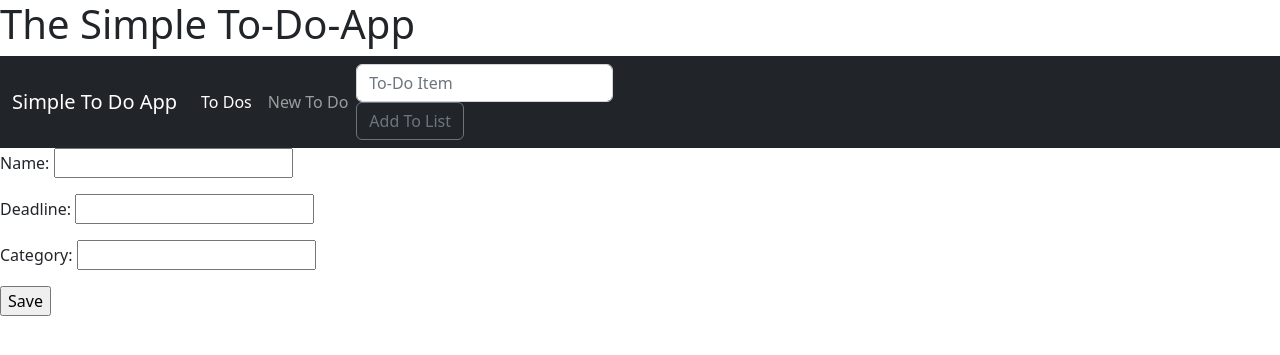
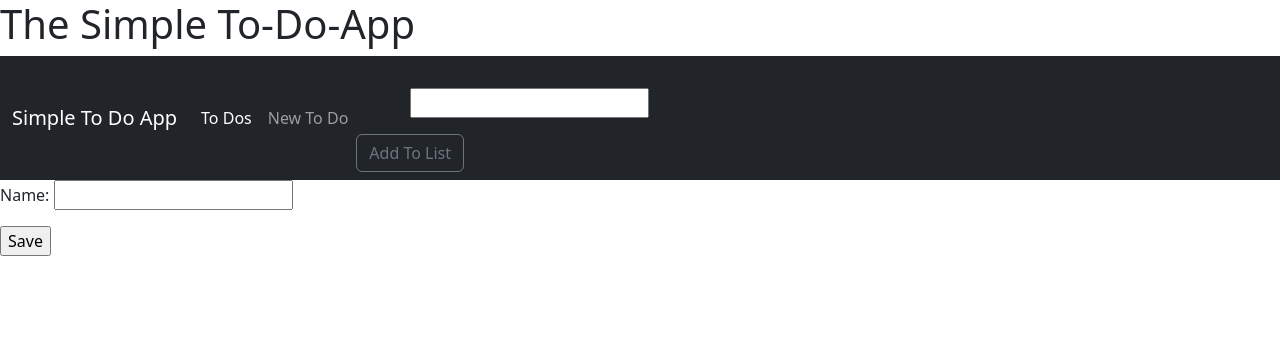
Before and after one commit to abgestoerzt/To-To-App_DJANGO, a Django app: page /create/ in a window 1280 px wide. Shown: the top 355 px of the page. Run offline with Django 3.2, Linux system fonts and the light colour scheme.

Commit message:
Added Form in HomeListView

```diff
--- a/to_do_app/templates/base.html
+++ b/to_do_app/templates/base.html
@@ -1,4 +1,3 @@
-
 <!DOCTYPE html>
 {% load static %}
 <html lang="en" dir="ltr">
@@ -7,10 +6,13 @@
   <meta charset="utf-8">
   <title>To-Do-App</title>
   <!-- CSS only -->
-<link href="https://cdn.jsdelivr.net/npm/bootstrap@5.2.0/dist/css/bootstrap.min.css" rel="stylesheet" integrity="sha384-gH2yIJqKdNHPEq0n4Mqa/HGKIhSkIHeL5AyhkYV8i59U5AR6csBvApHHNl/vI1Bx" crossorigin="anonymous">
+  <link href="https://cdn.jsdelivr.net/npm/bootstrap@5.2.0/dist/css/bootstrap.min.css" rel="stylesheet"
+    integrity="sha384-gH2yIJqKdNHPEq0n4Mqa/HGKIhSkIHeL5AyhkYV8i59U5AR6csBvApHHNl/vI1Bx" crossorigin="anonymous">
   <link rel="stylesheet" href="{% static 'to_dos/css/my_style.css' %}">
   <!-- JavaScript Bundle with Popper -->
-<script src="https://cdn.jsdelivr.net/npm/bootstrap@5.2.0/dist/js/bootstrap.bundle.min.js" integrity="sha384-A3rJD856KowSb7dwlZdYEkO39Gagi7vIsF0jrRAoQmDKKtQBHUuLZ9AsSv4jD4Xa" crossorigin="anonymous"></script>
+  <script src="https://cdn.jsdelivr.net/npm/bootstrap@5.2.0/dist/js/bootstrap.bundle.min.js"
+    integrity="sha384-A3rJD856KowSb7dwlZdYEkO39Gagi7vIsF0jrRAoQmDKKtQBHUuLZ9AsSv4jD4Xa"
+    crossorigin="anonymous"></script>
 </head>
 
 <body>
@@ -23,13 +25,14 @@
   <nav class="navbar navbar-expand-lg navbar-dark bg-dark">
     <div class="container-fluid">
       <a class="navbar-brand" href="#">Simple To Do App</a>
-          <button class="navbar-toggler" type="button" data-bs-toggle="collapse" data-bs-target="#navbarNav" aria-controls="navbarNav" aria-expanded="false" aria-label="Toggle navigation">
+      <button class="navbar-toggler" type="button" data-bs-toggle="collapse" data-bs-target="#navbarNav"
+        aria-controls="navbarNav" aria-expanded="false" aria-label="Toggle navigation">
         <span class="navbar-toggler-icon"></span>
       </button>
       <div class="collapse navbar-collapse" id="navbarNav">
         <ul class="navbar-nav">
           <li class="nav-item">
-                <a class="nav-link active" aria-current="page" href="{% url 'to-dos:list'%}">To Dos</a>
+            <a class="nav-link active" aria-current="page" href="{% url 'to-dos:home'%}">To Dos</a>
           </li>
           <li class="nav-item">
             <a class="nav-link" href="{% url 'to-dos:create' %}">New To Do</a>
@@ -37,9 +40,10 @@
 
 
         </ul>
-            <form class="form-inline my-2 my-lg-0" method="POST">
+        <form class="form-inline my-2 my-lg-0" method="POST" action="{% url 'to-dos:create' %}">>
           {% csrf_token %}
-              <input class="form-control mr-sm-2" type="search" placeholder="To-Do Item" aria-label="Search" name="item">
+          {{ form.as_p }}
+
           <button class="btn btn-outline-secondary my-2 my-sm-0" type="submit">Add To List</button>
         </form>
 
--- a/to_do_app/to_dos/models.py
+++ b/to_do_app/to_dos/models.py
@@ -1,3 +1,4 @@
+from datetime import datetime
 from unicodedata import category
 from django.db import models
 
@@ -6,8 +7,6 @@ from django.db import models
 
 class To_Do(models.Model):
     name = models.CharField(max_length=255)
-    deadline = models.DateField()
-    category = models.CharField(max_length=255)
     is_done = models.BooleanField(default=False)
 
     def __str__(self):
--- a/to_do_app/to_dos/templates/to_dos/to_do_list.html
+++ b/to_do_app/to_dos/templates/to_dos/to_do_list.html
@@ -5,9 +5,9 @@
 <div class="container">
     <h3>Here is a List of all your Todos</h3>
 
-    {% if object_list %}
+    {% if AllToDos %}
 	<table class="table table-bordered">
-		{% for to_do in object_list %}
+		{% for to_do in AllToDos %}
 			{% if to_do.is_done %}
 				<tr class="table-secondary">
 					<td class="striker"><a href="{% url 'to-dos:update' pk=to_do.pk %}">{{ to_do.name }}</a></td>
--- a/to_do_app/to_dos/urls.py
+++ b/to_do_app/to_dos/urls.py
@@ -2,13 +2,14 @@
 from django.urls import path
 
 
-from to_dos.views import HomePageView, ToDoListView, ToDoDetailView, ToDoUpdateView, ToDoCreateView, ToDoDelelteView
+from to_dos.views import ToDoDetailView, ToDoUpdateView, ToDoCreateView, ToDoDelelteView, ToDoListView
 from . import views
+
 
 app_name = 'to-dos'
 
 urlpatterns = [
-    path('', ToDoListView.as_view(), name='list'),
+    path('', ToDoListView.as_view(), name='home'),
     path('to-do/<int:pk>', ToDoDetailView.as_view(), name='detail'),
     path('to-do/edit/<int:pk>', ToDoUpdateView.as_view(), name='update'),
     path('create/', ToDoCreateView.as_view(), name='create'),
@@ -20,4 +21,5 @@ urlpatterns = [
 
 
 
+
 ]
--- a/to_do_app/to_dos/views.py
+++ b/to_do_app/to_dos/views.py
@@ -1,6 +1,8 @@
 from django.shortcuts import render, redirect
-from django.views.generic import TemplateView, ListView, DetailView, CreateView, DeleteView
+from django.views.generic import ListView, DetailView, CreateView, DeleteView
 from django.views.generic.edit import UpdateView
+from django.views import View
+from .forms import ToDoForm
 
 from django.urls import reverse_lazy
 
@@ -9,12 +11,14 @@ from .models import To_Do
 # Create your views here.
 
 
-class HomePageView(TemplateView):
-    template_name = "base.html"
+class ToDoListView(ListView):
+    context_object_name = 'AllToDos'
+    model = To_Do
 
-
-class ToDoListView(ListView):
-    model = To_Do
+    def get_context_data(self, **kwargs):
+        context = super(ToDoListView, self).get_context_data(**kwargs)
+        context['form'] = ToDoForm()
+        return context
 
 
 class ToDoDetailView(DetailView):
@@ -30,13 +34,13 @@ class ToDoUpdateView(UpdateView):
 
 class ToDoCreateView(CreateView):
     model = To_Do
-    fields = ['name', 'deadline', 'category']
+    fields = ['name']
     success_url = '/'
 
 
 class ToDoDelelteView(DeleteView):
     model = To_Do
-    success_url = reverse_lazy('to-dos:list')
+    success_url = reverse_lazy('to-dos:home')
 
 
 def cross_off(request, to_do_id):
```
Also changed, not shown: to_do_app/to_dos/forms.py (added, +8 -0 lines), to_do_app/to_dos/templates/to_dos/to_do_list copy_safe.html (deleted, +0 -25 lines), to_do_app/db.sqlite3, to_do_app/to_dos/migrations/0003_remove_to_do_category_remove_to_do_deadline.py (added). Lines whose indentation alone changed are shown as unchanged.
